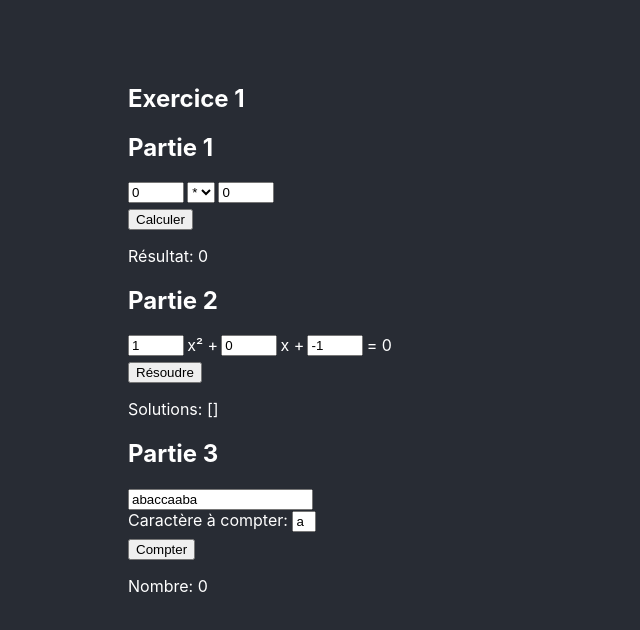
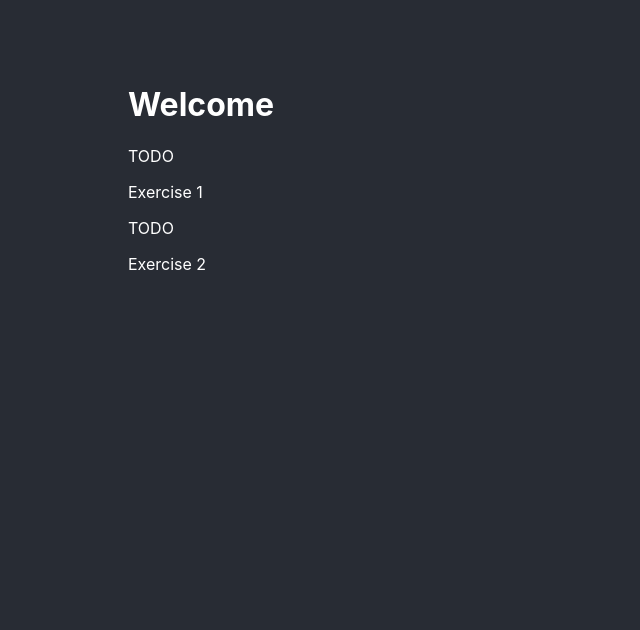
Before and after one commit to clicepfl/s4s-workshop-2023, a React (Create React App) app: page / in a window 1280 px wide. Shown: the top 630 px of the page, without its empty margins (0-640 px from the left). Built offline with nearby package versions, Linux system fonts and the light colour scheme.

Commit message:
refactor: wrap exercises with template

```diff
--- a/src/App.js
+++ b/src/App.js
@@ -1,134 +1,40 @@
 import "./App.css";
-import { useState, useEffect } from "react";
-import * as ex1 from "./exercices/ex1";
+import { useState } from "react";
+import { Exercise } from "./template";
 
-function Ex1() {
-  function Part1() {
-    const [a, setA] = useState(0);
-    const [b, setB] = useState(0);
-    const [operation, setOperation] = useState("multiply");
-    const [result, setResult] = useState(0);
+function Home({ setExercise }) {
+  return (
+    <div>
+      <h1>Welcome</h1>
 
-    return (
-      <div className="exercise-part">
-        <h2>Partie 1</h2>
-        <div className="horizontal-container">
-          <input
-            className="number-input"
-            placeholder="Premier nombre"
-            type="number"
-            defaultValue="0"
-            onChange={(e) => setA(e.target.value)}
-          />
-          <select onChange={(e) => setOperation(e.target.value)}>
-            <option value="multiply">*</option>
-            <option value="divide">/</option>
-          </select>
-          <input
-            className="number-input"
-            placeholder="Second nombre"
-            type="number"
-            defaultValue="0"
-            onChange={(e) => setB(e.target.value)}
-          />
-        </div>
-        <button
-          onClick={() => setResult(ex1.partie1(a, b, operation === "multiply"))}
-        >
-          Calculer
-        </button>
-        <p>Résultat: {result}</p>
+      <p>TODO</p>
+      <div className="link" onClick={() => setExercise(1)}>
+        Exercise 1
       </div>
-    );
-  }
 
-  function Part2() {
-    const [a, setA] = useState(1);
-    const [b, setB] = useState(0);
-    const [c, setC] = useState(-1);
-    const [result, setResult] = useState([]);
-
-    return (
-      <div className="exercise-part">
-        <h2>Partie 2</h2>
-        <div className="horizontal-container">
-          <input
-            className="number-input"
-            placeholder="Premier nombre"
-            type="number"
-            defaultValue="1"
-            onChange={(e) => setA(e.target.value)}
-          />
-          x² +
-          <input
-            className="number-input"
-            placeholder="Premier nombre"
-            type="number"
-            defaultValue="0"
-            onChange={(e) => setB(e.target.value)}
-          />
-          x +
-          <input
-            className="number-input"
-            placeholder="Premier nombre"
-            type="number"
-            defaultValue="-1"
-            onChange={(e) => setC(e.target.value)}
-          />
-          = 0
-        </div>
-        <button onClick={() => setResult(ex1.partie2(a, b, c))}>
-          Résoudre
-        </button>
-        <p>Solutions: {JSON.stringify(result)}</p>
+      <p>TODO</p>
+      <div className="link" onClick={() => setExercise(2)}>
+        Exercise 2
       </div>
-    );
-  }
-
-  function Part3() {
-    const [string, setString] = useState("abaccaaba");
-    const [char, setChar] = useState("a");
-    const [result, setResult] = useState(0);
-
-    return (
-      <div className="exercise-part">
-        <h2>Partie 3</h2>
-        <input
-          placeholder="abaccaaba"
-          defaultValue="abaccaaba"
-          onChange={(e) => setString(e.target.value)}
-        />
-        <br />
-        Caractère à compter:{" "}
-        <input
-          className="character-input"
-          placeholder="a"
-          defaultValue="a"
-          onChange={(e) => setChar(e.target.value)}
-        />
-        <br />
-        <button onClick={() => setResult(ex1.partie3(string, char))}>
-          Compter
-        </button>
-        <p>Nombre: {result}</p>
-      </div>
-    );
-  }
-
-  return (
-    <section>
-      <h1>Exercice 1</h1>
-      <Part1 />
-      <Part2 />
-      <Part3 />
-    </section>
+    </div>
   );
 }
 
 function App() {
+  const [exercise, setExercise] = useState(null);
+
   return (
     <div className="App">
-      <Ex1 />
+      <div className="test"></div>
+      {exercise ? (
+        <Exercise
+          number={exercise}
+          goNextExercise={() => setExercise(exercise + 1)}
+          goHome={() => setExercise(null)}
+        />
+      ) : (
+        <Home setExercise={setExercise} />
+      )}
     </div>
   );
 }
--- /dev/null
+++ b/src/ex1.jsx
@@ -0,0 +1,123 @@
+import { Exercise } from "./template";
+import { useState } from "react";
+import * as ex1 from "./exercices/ex1";
+
+function Part1() {
+  const [a, setA] = useState(0);
+  const [b, setB] = useState(0);
+  const [operation, setOperation] = useState("multiply");
+  const [result, setResult] = useState(0);
+
+  return (
+    <div className="exercise-part">
+      <h2>Partie 1</h2>
+      <div className="horizontal-container">
+        <input
+          className="number-input"
+          placeholder="Premier nombre"
+          type="number"
+          defaultValue="0"
+          onChange={(e) => setA(e.target.value)}
+        />
+        <select onChange={(e) => setOperation(e.target.value)}>
+          <option value="multiply">*</option>
+          <option value="divide">/</option>
+        </select>
+        <input
+          className="number-input"
+          placeholder="Second nombre"
+          type="number"
+          defaultValue="0"
+          onChange={(e) => setB(e.target.value)}
+        />
+      </div>
+      <button
+        onClick={() => setResult(ex1.partie1(a, b, operation === "multiply"))}
+      >
+        Calculer
+      </button>
+      <p>Résultat: {result}</p>
+    </div>
+  );
+}
+
+function Part2() {
+  const [a, setA] = useState(1);
+  const [b, setB] = useState(0);
+  const [c, setC] = useState(-1);
+  const [result, setResult] = useState([]);
+
+  return (
+    <div className="exercise-part">
+      <h2>Partie 2</h2>
+      <div className="horizontal-container">
+        <input
+          className="number-input"
+          placeholder="a"
+          type="number"
+          defaultValue="1"
+          onChange={(e) => setA(e.target.value)}
+        />
+        x² +
+        <input
+          className="number-input"
+          placeholder="b"
+          type="number"
+          defaultValue="0"
+          onChange={(e) => setB(e.target.value)}
+        />
+        x +
+        <input
+          className="number-input"
+          placeholder="c"
+          type="number"
+          defaultValue="-1"
+          onChange={(e) => setC(e.target.value)}
+        />
+        = 0
+      </div>
+      <button onClick={() => setResult(ex1.partie2(a, b, c))}>Résoudre</button>
+      <p>Solutions: {JSON.stringify(result)}</p>
+    </div>
+  );
+}
+
+function Part3() {
+  const [string, setString] = useState("abaccaaba");
+  const [char, setChar] = useState("a");
+  const [result, setResult] = useState(0);
+
+  return (
+    <div className="exercise-part">
+      <h2>Partie 3</h2>
+      <input
+        placeholder="abaccaaba"
+        defaultValue="abaccaaba"
+        onChange={(e) => setString(e.target.value)}
+      />
+      <br />
+      Caractère à compter:{" "}
+      <input
+        className="character-input"
+        placeholder="a"
+        defaultValue="a"
+        onChange={(e) => setChar(e.target.value)}
+      />
+      <br />
+      <button onClick={() => setResult(ex1.partie3(string, char))}>
+        Compter
+      </button>
+      <p>Nombre: {result}</p>
+    </div>
+  );
+}
+
+export default function Ex1() {
+  return (
+    <>
+      <Part1 />
+      <Part2 />
+      <Part3 />
+    </>
+  );
+}
--- /dev/null
+++ b/src/template.jsx
@@ -0,0 +1,17 @@
+import Ex1 from "./ex1";
+import Ex2 from "./ex2";
+
+export function Exercise({ number, goNextExercise, goHome }) {
+  return (
+    <section>
+      <h1>Exercise {number}</h1>
+      <div>{number === 1 ? <Ex1 /> : number === 2 ? <Ex2 /> : <></>}</div>
+      <div className="link" onClick={goNextExercise}>
+        Next exercise
+      </div>
+      <div className="link" onClick={goHome}>
+        Home
+      </div>
+    </section>
+  );
+}
```
